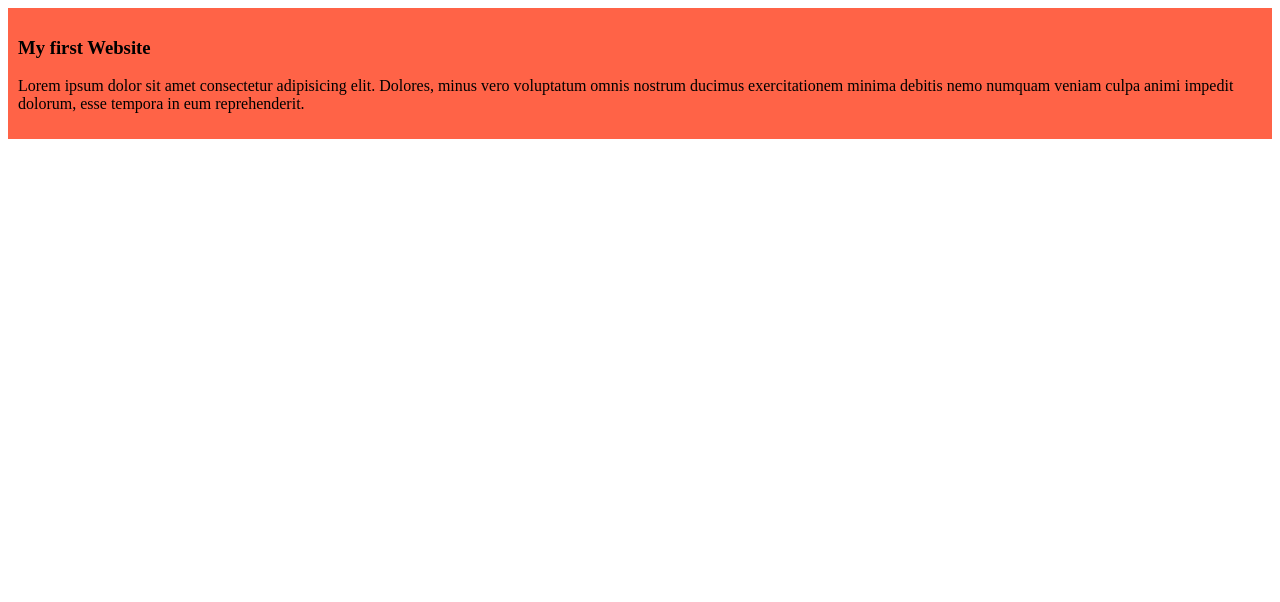
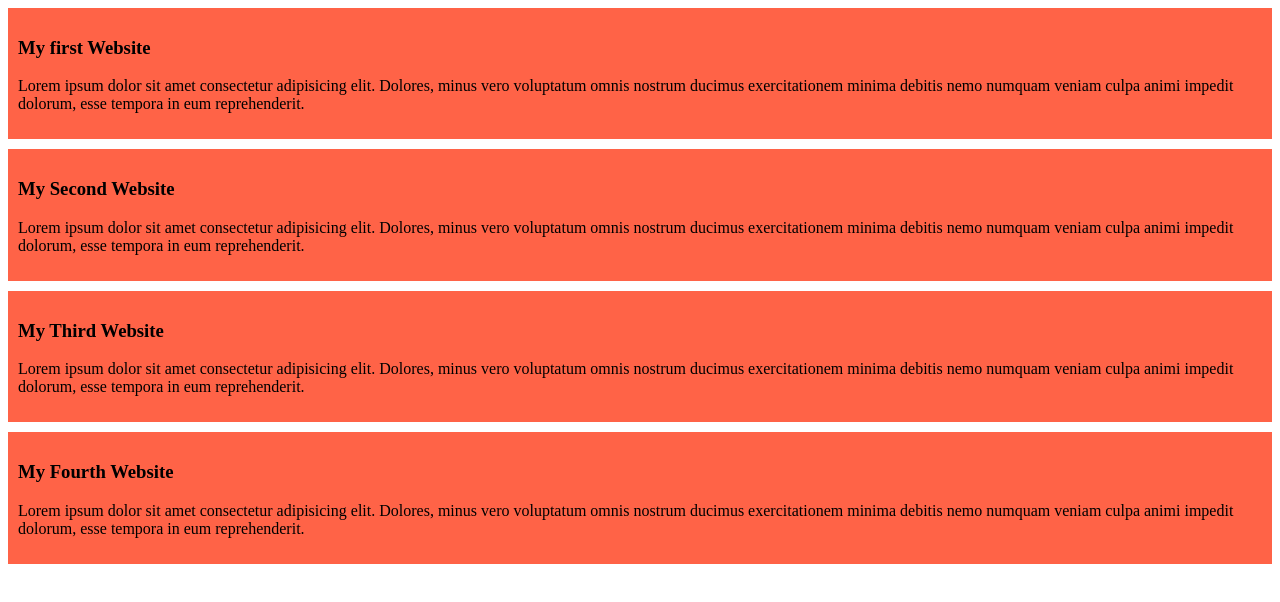
Before and after one commit to VANGRIsKoB/my-simple-websit, a plain HTML site: page index.html in a window 1280 px wide. Drawn offline with Linux system fonts and the light colour scheme.

Commit message:
3rd commit

```diff
--- a/index.html
+++ b/index.html
@@ -11,5 +11,17 @@
         <h3>My first Website</h3>
         <p>Lorem ipsum dolor sit amet consectetur adipisicing elit. Dolores, minus vero voluptatum omnis nostrum ducimus exercitationem minima debitis nemo numquam veniam culpa animi impedit dolorum, esse tempora in eum reprehenderit.</p>
     </div>
+    <div>
+        <h3>My Second Website</h3>
+        <p>Lorem ipsum dolor sit amet consectetur adipisicing elit. Dolores, minus vero voluptatum omnis nostrum ducimus exercitationem minima debitis nemo numquam veniam culpa animi impedit dolorum, esse tempora in eum reprehenderit.</p>
+    </div>
+    <div>
+        <h3>My Third Website</h3>
+        <p>Lorem ipsum dolor sit amet consectetur adipisicing elit. Dolores, minus vero voluptatum omnis nostrum ducimus exercitationem minima debitis nemo numquam veniam culpa animi impedit dolorum, esse tempora in eum reprehenderit.</p>
+    </div>
+    <div>
+        <h3>My Fourth Website</h3>
+        <p>Lorem ipsum dolor sit amet consectetur adipisicing elit. Dolores, minus vero voluptatum omnis nostrum ducimus exercitationem minima debitis nemo numquam veniam culpa animi impedit dolorum, esse tempora in eum reprehenderit.</p>
+    </div>
 </body>
 </html>
--- a/styls/blog.css
+++ b/styls/blog.css
@@ -1,4 +1,5 @@
 div{
     background-color: tomato;
     padding: 10px;
+    margin-bottom: 10px ;
 }
```
